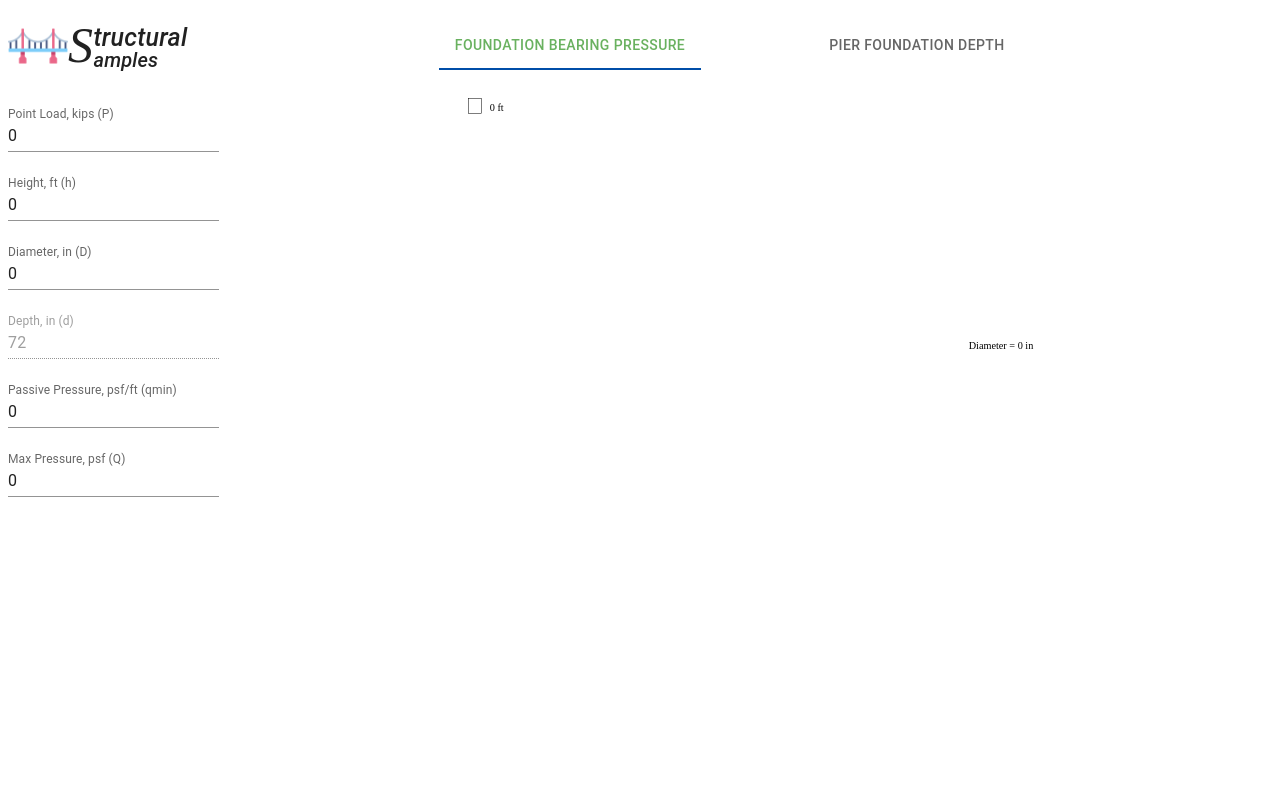
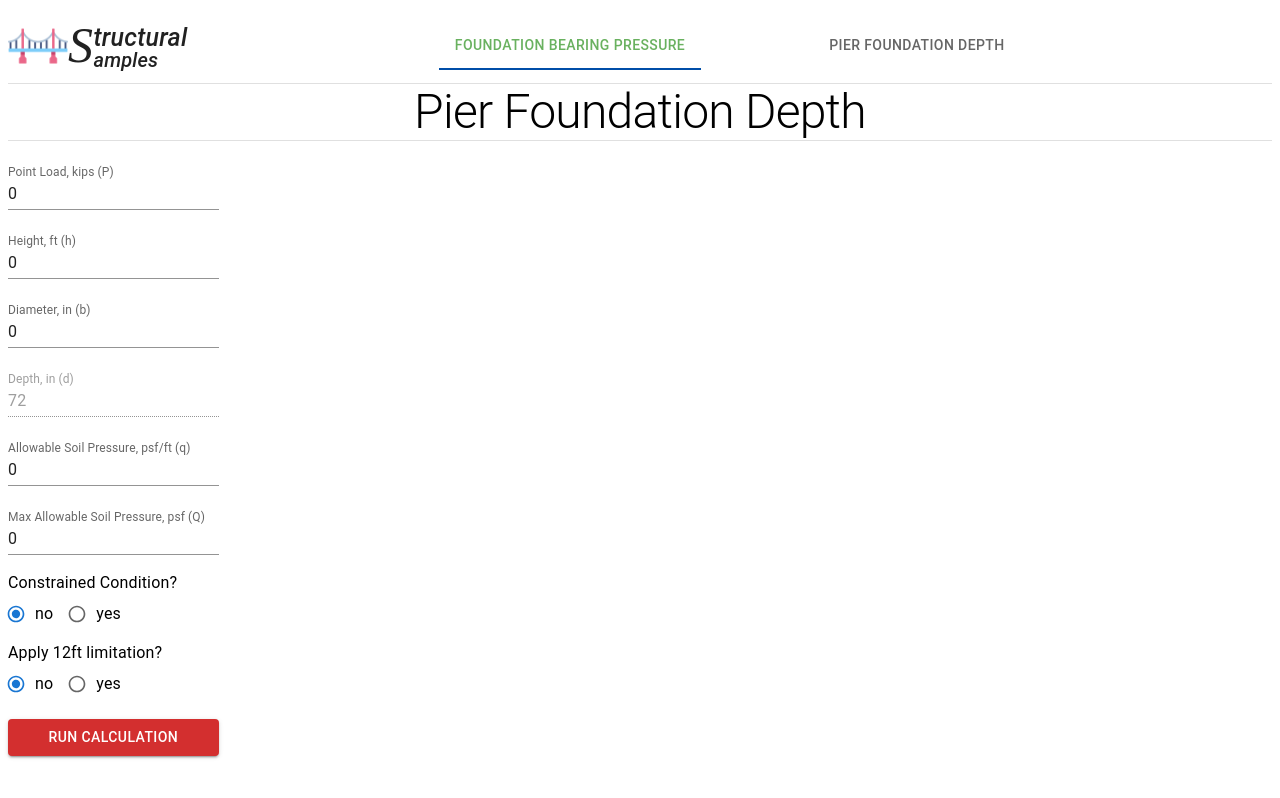
Before and after one commit to ageofinoswe/structures-samples, a React (Vite) app: page /pier in a window 1280 px wide. Built offline with nearby package versions, Linux system fonts and the light colour scheme.

Commit message:
added calculations to pier depth calculator

```diff
--- a/src/pages/Foundation.tsx
+++ b/src/pages/Foundation.tsx
@@ -328,11 +328,11 @@ function Foundation() {
     return (
         <>
             {/* TITLE */}
-            <Divider />
+            <Divider/>
             <Box>
                 <Typography variant='h1' align='center' sx={{fontSize: '3em'}}>Foundation Bearing Pressure</Typography>
             </Box>
-            <Divider />
+            <Divider/>
 
             {/* INPUT FIELDS: dimensions, point loads, moments*/}
             <Grid container sx={{py: 1}} spacing={20}>
@@ -420,7 +420,7 @@ function Foundation() {
                 &&
                 <>
                     {/* TITLE */}
-                    <Divider />
+                    <Divider/>
                     <Box>
                         <Typography variant='h2' align='center' sx={{mt: 2,fontSize: '2em'}}>Foundation and Applied Loads</Typography>
                     </Box>
@@ -475,9 +475,8 @@ function Foundation() {
                         </svg>
                     </Box>
 
-                    <Divider sx={{mt: 3}} />
-
                     {/* CALCULATIONS SECTION */}
+                    <Divider sx={{mt: 3}}/>
                     <Box>
                         <Typography variant='h3' align='left' sx={{my: 2, fontSize: '2em'}}>Calculations</Typography>
                     </Box>
--- a/src/pages/Pier.tsx
+++ b/src/pages/Pier.tsx
@@ -1,7 +1,9 @@
-import {Grid, Stack, TextField} from "@mui/material"
+import {Box, Button, Divider, FormControl, FormControlLabel, Grid, Radio, RadioGroup, Stack, TextField, Typography} from "@mui/material"
 import React from "react";
 import Grade from "../components/Grade";
 import PointLoadSection from "../components/PointLoadSection";
+import CalculationHeader from "../components/CalculationHeader";
+import CalculationLine from "../components/CalculationLine";
 
 // INTERFACES
 // text input props is used to specify the text input properties
@@ -49,61 +51,113 @@ function Pier() {
     const [passivePressure, setPassivePressure] = React.useState('0');
     const [maxPressure, setMaxPressure] = React.useState('0');
     const [depth, setDepth] = React.useState('72');
+    const [recalculate, setRecalculate] = React.useState(true);
+    const [constrained, setConstrained] = React.useState(false);
+    const [depthLimitation, setDepthLimitation] = React.useState(false);
 
     // STATE HANDLERS
     // updates point load and height applied
     const handlePointLoad: (event: React.ChangeEvent<HTMLInputElement>) => void = (event) => {
-        if(!isNaN(parseInt(event.target.value)))
+        if(!isNaN(parseFloat(event.target.value))){
             setPointLoad(event.target.value);
+            setRecalculate(true);
+        }
         else
             setPointLoad('0');
     }
     const handleHeight: (event: React.ChangeEvent<HTMLInputElement>) => void = (event) => {
-        if(!isNaN(parseInt(event.target.value)))
+        if(!isNaN(parseFloat(event.target.value))){
             setHeight(event.target.value);
+            setRecalculate(true);
+        }
         else
             setHeight('0');
     }
-    // updates pier diameter, depth,  and allowable pressures
+    // updates pier diameter, depth, and allowable pressures
     const handleDiameter: (event: React.ChangeEvent<HTMLInputElement>) => void = (event) => {
-        if(!isNaN(parseInt(event.target.value)))
+        if(!isNaN(parseFloat(event.target.value))){
             setDiameter(event.target.value);
+            setRecalculate(true);
+        }
         else
             setDiameter('0');
     }
     const handleDepth: (event: React.ChangeEvent<HTMLInputElement>) => void = (event) => {
-        if(!isNaN(parseInt(event.target.value)))
+        if(!isNaN(parseFloat(event.target.value)))
             setDepth(event.target.value);
         else
             setDepth('0');
     }
     const handlePassivePressure: (event: React.ChangeEvent<HTMLInputElement>) => void = (event) => {
-        if(!isNaN(parseInt(event.target.value)))
+        if(!isNaN(parseFloat(event.target.value))){
             setPassivePressure(event.target.value);
+            setRecalculate(true);
+        }
         else
             setPassivePressure('0');
     }
     const handleMaxPressure: (event: React.ChangeEvent<HTMLInputElement>) => void = (event) => {
-        if(!isNaN(parseInt(event.target.value)))
+        if(!isNaN(parseFloat(event.target.value))){
             setMaxPressure(event.target.value);
+            setRecalculate(true);
+        }
         else
             setMaxPressure('0');
     }
+    const handleConstrained: (event: React.ChangeEvent<HTMLInputElement | HTMLTextAreaElement>) => void = (event) => {
+        if(event.target.value === 'true')
+            setConstrained(true);
+        else
+            setConstrained(false);
+        setRecalculate(true);
+    }
+    const handleDepthLimitation: (event: React.ChangeEvent<HTMLInputElement | HTMLTextAreaElement>) => void = (event) => {
+        if(event.target.value === 'true'){
+            setConstrained(false);
+            setDepthLimitation(true);
+        }
+        else
+            setDepthLimitation(false);
+        setRecalculate(true);
+    }
+    const handleCalcDepth: () => void = () => {
+        const delta = 0.25;
+        let maxIterations = 500;
+        let converged: boolean = false
+        if(!constrained){
+            for(let calcDepth = 0 ; calcDepth < maxIterations && !converged ; calcDepth += 0.1){
+                let rhs = 0.5 * calcConvergence(calcDepth).A * (1 + Math.sqrt(1 + (4.36*calcs.h / calcConvergence(calcDepth).A)));
+                if(Math.abs(calcDepth-rhs) <= delta){
+                    converged = true;
+                    setDepth((rhs*12).toString());
+                }
+            }
+        }
+        else if (constrained) {
+            for(let calcDepth = 0 ; calcDepth < maxIterations && !converged ; calcDepth += 0.1){
+                let rhs = Math.sqrt((4.25 * calcs.P * calcs.h) / (calcConvergence(calcDepth).S3 * calcs.b));
+                if(Math.abs(calcDepth-rhs) <= delta){
+                    converged = true;
+                    setDepth((rhs*12).toString());
+                }
+            }
+        }
+        setRecalculate(false);
+    }
 
     // CONSTANTS
-    // used to generate dimension input fields for the foundation
+    // used to generate dimension input fields for the pier
     const pierInput: TextInputProps[] = [
         {label: 'Point Load, kips (P)', value: pointLoad, size: 'small', variant: 'standard', onChange: handlePointLoad},
         {label: 'Height, ft (h)', value: height, size: 'small', variant: 'standard', onChange: handleHeight},
-        {label: 'Diameter, in (D)', value: diameter, size: 'small', variant: 'standard', onChange: handleDiameter},
+        {label: 'Diameter, in (b)', value: diameter, size: 'small', variant: 'standard', onChange: handleDiameter},
         {label: 'Depth, in (d)', disabled: true, value: depth, size: 'small', variant: 'standard', onChange: handleDepth},
-        {label: 'Passive Pressure, psf/ft (qmin)', value: passivePressure, size: 'small', variant: 'standard', onChange: handlePassivePressure},
-        {label: 'Max Pressure, psf (Q)', value: maxPressure, size: 'small', variant: 'standard', onChange: handleMaxPressure},
-
+        {label: 'Allowable Soil Pressure, psf/ft (q)', value: passivePressure, size: 'small', variant: 'standard', onChange: handlePassivePressure},
+        {label: 'Max Allowable Soil Pressure, psf (Q)', value: maxPressure, size: 'small', variant: 'standard', onChange: handleMaxPressure},
     ];
 
     // FUNCTIONS
-    // determines the coordinates of foundation labeling (bottom of foundation, right side of foundation, and title below foundation)
+    // determines the coordinates of pier labeling (bottom of pier, right side of pier, and title below pier)
     const getLabelLocations: (svgProps: SvgProps, fdnProps: SvgRectProps) => {bottom: SvgTextProps, perp: SvgTextProps, title: SvgTextProps} = (svgProps, fdnProps) => {
         const textAnchor: string = 'middle';
         const dominantBaseline: string = 'middle';
@@ -119,26 +173,26 @@ function Pier() {
         const perpY: number = fdnProps.y + fdnProps.height / 2 + 0.5;
         const perp: SvgTextProps = {x: perpX + offsetX, y: perpY, fontSize: fontSize, dominantBaseline: dominantBaseline, textAnchor: textAnchor};
 
-        const viewBox: number[] = svgProps.viewBox.split(' ').map(value => parseInt(value))
+        const viewBox: number[] = svgProps.viewBox.split(' ').map(value => parseFloat(value))
         const titleX: number = viewBox[2] / 2;
         const titleY: number = viewBox[3];
         const title: SvgTextProps = {x: titleX, y: titleY, fontSize: fontSize, textAnchor: textAnchor};
 
         return {bottom, perp, title};
     }
-    // generates a rectangle with svg properties based on the SvgProps provided and type of foundation desired
+    // generates a rectangle with svg properties based on the SvgProps provided and type of pier desired
     // this will center the rectangle svg within the viewbox
     const pierProps: (svgProps: SvgProps) => {lever: SvgRectProps, pierSection: SvgRectProps} = (svgProps) => {
-        const viewBox: number[] = svgProps.viewBox.split(' ').map( (index: string) => Number.parseInt(index));
-        const offsetY = 3;
+        const viewBox: number[] = svgProps.viewBox.split(' ').map( (index: string) => Number.parseFloat(index));
+        const offsetY = 10;
         const viewBoxWidth: number = viewBox[2];
         const viewBoxHeight: number = viewBox[3] - 2 * offsetY;
 
-        const totalHeight: number = parseInt(height) * 12 + parseInt(depth);
+        const totalHeight: number = parseFloat(height) * 12 + parseFloat(depth);
         const scaleFactor = 0.95;
 
         const leverWidth: number = (2 / totalHeight) * viewBoxHeight * scaleFactor;
-        const leverHeight: number = parseInt(height) === 0 ? 3 : (parseInt(height) * 12 / totalHeight) * viewBoxHeight * scaleFactor;
+        const leverHeight: number = parseFloat(height) === 0 ? 3 : (parseFloat(height) * 12 / totalHeight) * viewBoxHeight * scaleFactor;
         const leverCoordX: number = ((viewBoxWidth - leverWidth) / 2);
         const leverCoordY: number = offsetY;
         const lever: SvgRectProps = {
@@ -151,8 +205,8 @@ function Pier() {
             'strokeWidth': 0.1
         };
 
-        const rectWidth: number = (parseInt(diameter) / totalHeight) * viewBoxHeight * scaleFactor;
-        const rectHeight: number = (parseInt(depth) / totalHeight) * viewBoxHeight * scaleFactor;
+        const rectWidth: number = (parseFloat(diameter) / totalHeight) * viewBoxHeight * scaleFactor;
+        const rectHeight: number = (parseFloat(depth) / totalHeight) * viewBoxHeight * scaleFactor;
         const coordX: number = ((viewBoxWidth - rectWidth) / 2);
         const coordY: number = leverHeight + offsetY;
         const pierSection: SvgRectProps = {
@@ -173,47 +227,143 @@ function Pier() {
         width: '40vw',
         height: '40vw',
     }
+    const calcProps = {
+        sx: {mt: 1,
+            fontWeight: 'bold',
+            textDecoration:'underline',
+            fontStyle:'italic'
+        }
+    }
+    const calcConvergence: (d: number) => {A: number, S1: number, S3: number} = (d) => {
+        let S1Max: number = (1 / 3) * parseFloat(passivePressure) * d;
+        let S3Max: number = parseFloat(passivePressure) * d;
+        if(parseFloat(maxPressure) !== 0){
+            S1Max = S1Max <= parseFloat(maxPressure) ? S1Max : parseFloat(maxPressure);
+            S3Max = S3Max <= parseFloat(maxPressure) ? S3Max : parseFloat(maxPressure);
+        }
+        if(depthLimitation){
+            S1Max = S1Max <= 12 * parseFloat(passivePressure) ? S1Max : 12 * parseFloat(passivePressure);
+        }
+        return {
+            A: 2.34 * parseFloat(pointLoad)*1000 / (S1Max * parseFloat(diameter) / 12),
+            S1: S1Max,
+            S3: S3Max,
+        }
+    }
+    const calcs = {
+        b: parseFloat(diameter) / 12,
+        d: parseFloat(depth) / 12,
+        h: parseFloat(height),
+        P: parseFloat(pointLoad) * 1000,
+        q: parseFloat(passivePressure),
+        Q: parseFloat(maxPressure),
+        S1: calcConvergence(parseFloat(depth)).S1,
+        S3: calcConvergence(parseFloat(depth)).S3,
+        A: calcConvergence(parseFloat(depth)).A,
+    }
     const labelLocationsPier = getLabelLocations(SvgProps, pierProps(SvgProps).pierSection)
     const labelLocationsLever = getLabelLocations(SvgProps, pierProps(SvgProps).lever)
 
+    const convertToFtAndInches: (inchesTotal: number) => string = (inchesTotal) => {
+        let totalFeet = inchesTotal / 12;
+        let feet: number = Math.floor(totalFeet);
+        let inches: number = Math.ceil((totalFeet - feet) * 12);
+        if(inches === 12){
+            feet += 1;
+            inches = 0;
+        }
+        return `${feet}'-${inches}"`
+    }
+
     return (
     <>
+        <Divider/>
+            <Box>
+                <Typography variant='h1' align='center' sx={{fontSize: '3em'}}>Pier Foundation Depth</Typography>
+            </Box>
+        <Divider/>
+
         <Grid container>
             <Grid size={2}>
                 <Stack>
                     {pierInput.map(field =>
                             <TextField sx={{mt:3}} {...field}/>
                     )}
+                    <FormControl sx={{mt: 2}} disabled={depthLimitation}>
+                        <Typography>
+                            Constrained Condition?
+                        </Typography>
+                        <RadioGroup row value={constrained} onChange={event => handleConstrained(event)}>
+                            <FormControlLabel value={false} control={<Radio size='small' />} label="no" />
+                            <FormControlLabel value={true} control={<Radio size='small' />} label="yes" />
+                        </RadioGroup>
+                    </FormControl>
+                    <FormControl sx={{mt: 1}}>
+                        <Typography>
+                            Apply 12ft limitation?
+                        </Typography>
+                        <RadioGroup row value={depthLimitation} onChange={event => handleDepthLimitation(event)}>
+                            <FormControlLabel value={false} control={<Radio size='small' />} label="no" />
+                            <FormControlLabel value={true} control={<Radio size='small' />} label="yes" />
+                        </RadioGroup>
+                    </FormControl>
+                    <Button sx={{mt:2}} variant="contained" onClick={handleCalcDepth} color={recalculate ? "error" : "success"}>{recalculate ? "Run Calculation" : "Calculated!"}</Button>
                 </Stack>
             </Grid>
             <Grid size={5}>
                 <svg {...SvgProps}>
-                {parseInt(diameter) > 0
+                    {parseFloat(diameter) > 0
                         &&
                         <>
                             <Grade foundationProps={(pierProps(SvgProps).pierSection)}></Grade>
                             <text {...labelLocationsPier.bottom}>{diameter} in</text>
-                        <text {...labelLocationsPier.perp}>{parseInt(depth)/12} ft</text>
+                            <text {...labelLocationsPier.perp}>{convertToFtAndInches(parseFloat(depth))}</text>
                             <rect {...(pierProps(SvgProps).pierSection)}></rect>
-                    </>
-                    }
                             <rect {...(pierProps(SvgProps).lever)}></rect>
                             <text {...labelLocationsLever.perp}>{height} ft</text>
-                {parseInt(pointLoad) > 0
-                    &&
-                    <>
-                        <PointLoadSection x={(pierProps(SvgProps).lever.y)} y={(pierProps(SvgProps).lever.x)} magnitude={parseInt(pointLoad)} rotate={true}></PointLoadSection>
+                            <text {...labelLocationsLever.title} fontSize={3}>Elevation View</text>
+                            <PointLoadSection x={(pierProps(SvgProps).lever.y)} y={(pierProps(SvgProps).lever.x)} magnitude={parseFloat(pointLoad)} rotate={true}></PointLoadSection>
                         </>
                     }
                 </svg>
             </Grid>
             <Grid size={5}>
                 <svg {...SvgProps}>
-                <circle cx={parseInt(SvgProps.viewBox.split(' ')[2]) / 2} cy={parseInt(SvgProps.viewBox.split(' ')[3]) / 2} r={parseInt(diameter) / 2} fill='#949494ff' stroke='black' strokeWidth={0.1}></circle>
-                <text x={parseInt(SvgProps.viewBox.split(' ')[2]) / 2} y={parseInt(SvgProps.viewBox.split(' ')[3])/2 + parseInt(diameter)/2 + 2} textAnchor='middle' fontSize={2}>Diameter = {diameter} in</text>
+                    {parseFloat(diameter) > 0
+                        &&
+                        <>
+                            <circle cx={parseFloat(SvgProps.viewBox.split(' ')[2]) / 2} cy={parseFloat(SvgProps.viewBox.split(' ')[3]) / 2} r={parseFloat(diameter) / 2} fill='#949494ff' stroke='black' strokeWidth={0.1}></circle>
+                            <text x={parseFloat(SvgProps.viewBox.split(' ')[2]) / 2} y={parseFloat(SvgProps.viewBox.split(' ')[3])/2 + parseFloat(diameter)/2 + 2} textAnchor='middle' fontSize={2}>Diameter = {diameter} in</text>
+                            <text {...labelLocationsLever.title} fontSize={3}>Section View</text>
+                        </>
+                    }
                 </svg>
             </Grid>
         </Grid>
+
+        {parseFloat(diameter) > 0
+            &&
+            <>
+                {/* CALCULATIONS SECTION */}
+                <Divider sx={{mt: 3}}/>
+                <Box>
+                    <Typography variant='h3' align='left' sx={{my: 2, fontSize: '2em'}}>Calculations</Typography>
+                </Box>
+
+                <Typography {...calcProps}>Foundation Properties</Typography>
+                <Grid container>
+                    <CalculationHeader/>
+                    <CalculationLine name="diameter" variable="b" value={calcs.b} units='ft'/>
+                    <CalculationLine name="embedment depth" variable="d" value={calcs.d} units='ft'/>
+                    <CalculationLine name="point load height" variable="h" value={calcs.h} units='ft'/>
+                    <CalculationLine name="applied point load" variable="P" value={calcs.P} units='lbf'/>
+                    <CalculationLine name="allowable soil pressure" variable="q" value={calcs.q} units='psf/ft'/>
+                    <CalculationLine name="max allowable soil pressure" variable="Q" value={calcs.Q} units='psf'/>
+                    <CalculationLine name="soil pressure @ 1/3 depth" variable="S1" value={calcs.S1} units='psf' formula='1/3 * q * d'/>
+                    <CalculationLine name="factor" variable="A" value={calcs.A} units='ft' formula='2.34 * P / (S1 * b)'/>
+                </Grid>
+            </>
+        }
     </>
     )
 }
```
Lines whose indentation alone changed are shown as unchanged.
